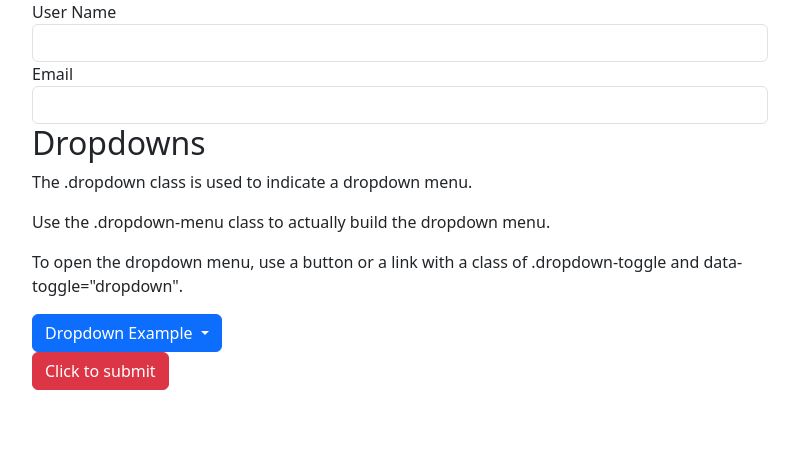
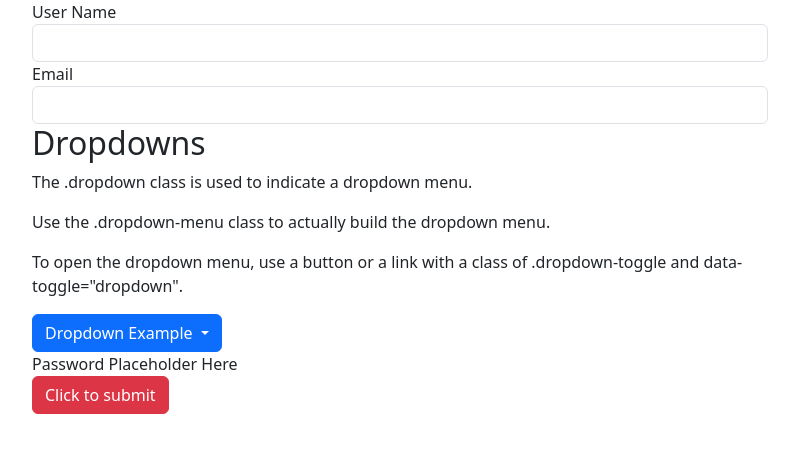
Before and after one commit to AndreBlankholm/Form-Using-Angular-Template, an Angular app: page / in a window 1280 px wide. Shown: the top 452 px of the page, without its empty margins (50-849 px from the left). Built offline with nearby package versions, Linux system fonts and the light colour scheme.

Commit message:
added placeholder for password

```diff
--- a/src/app/app.component.html
+++ b/src/app/app.component.html
@@ -52,7 +52,9 @@
               </ul>
             </div>
           </div>
-          <div></div>
+          <div>
+            <label for="password">Password Placeholder Here</label><!-- need to be touch and val in order to enter password-->
+          </div>
         </div>
         <button class="btn btn-danger" type="submit">Click to submit</button>
       </form>
```
